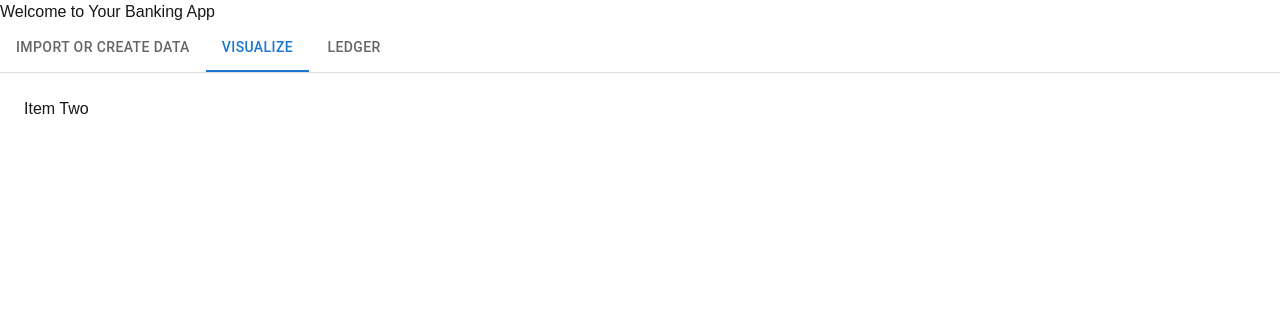
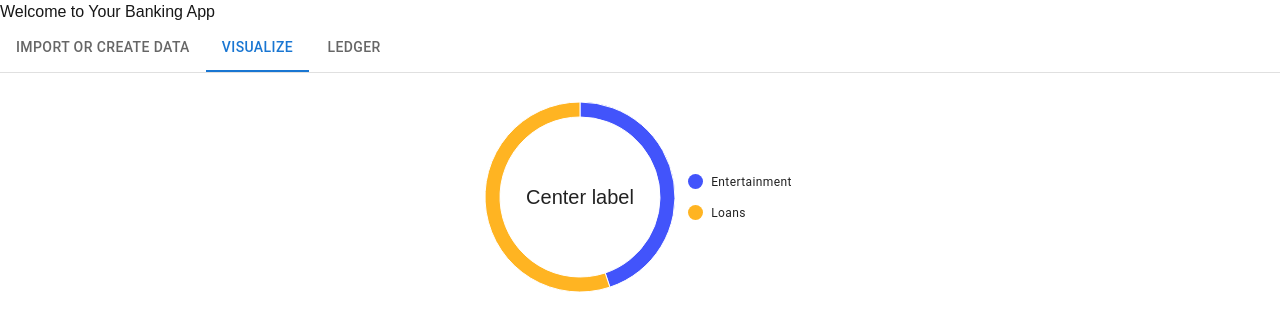
Before and after one commit to ahoeft/ReactJsDatenBank, a Next.js app in the folder daten-bank/: page / in a window 1280 px wide. Both pictures are taken after a click on the tab "VISUALIZE". Shown: the top 330 px of the page. Built offline with nearby package versions, Linux system fonts and the light colour scheme.

Commit message:
add a pie chart using material

```diff
--- a/daten-bank/package.json
+++ b/daten-bank/package.json
@@ -12,6 +12,7 @@
     "@emotion/react": "^11.14.0",
     "@emotion/styled": "^11.14.1",
     "@mui/material": "^7.3.4",
+    "@mui/x-charts": "^8.13.1",
     "next": "15.5.4",
     "react": "19.1.0",
     "react-dom": "19.1.0",
@@ -28,5 +29,9 @@
     "eslint-config-next": "15.5.4",
     "tailwindcss": "^4",
     "typescript": "^5"
+  },
+  "peerDependencies": {
+  "react": "^17.0.0 || ^18.0.0 || ^19.0.0",
+  "react-dom": "^17.0.0 || ^18.0.0 || ^19.0.0"
   }
 }
--- /dev/null
+++ b/daten-bank/src/components/Charts/Visualize.tsx
@@ -0,0 +1,58 @@
+"use client";
+
+import * as React from 'react';
+import { PieChart } from '@mui/x-charts/PieChart';
+import { useDrawingArea } from '@mui/x-charts/hooks';
+import { styled } from '@mui/material/styles';
+
+type Entry = {
+    date: string,
+    amount: string,
+    description: string,
+    type: string,
+}
+
+interface VisualizeProps {
+    visualizeArray: Entry[]
+}
+
+const size = {
+  width: 200,
+  height: 200,
+};
+
+const StyledText = styled('text')(({ theme }) => ({
+  fill: theme.palette.text.primary,
+  textAnchor: 'middle',
+  dominantBaseline: 'central',
+  fontSize: 20,
+}));
+
+function PieCenterLabel({ children }: { children: React.ReactNode }) {
+  const { width, height, left, top } = useDrawingArea();
+  return (
+    <StyledText x={left + width / 2} y={top + height / 2}>
+      {children}
+    </StyledText>
+  );
+}
+
+export default function Visualize({visualizeArray}:VisualizeProps) {
+  let data = [];
+  let filtered = visualizeArray.filter((entry) => entry.type != 'Paychecks/Salary');
+  let grouped = Object.groupBy(filtered, ({ type }) => type);
+
+
+data = Object.entries(grouped).map(([type, entries]) => ({
+  value: entries?.reduce(
+  (accumulator, entry) => accumulator + Math.abs(parseFloat(entry.amount)), 0)!,
+  label: type,
+}));
+
+  return (
+
+    <PieChart series={[{ data, innerRadius: 80 }]} {...size}>
+      <PieCenterLabel>Center label</PieCenterLabel>
+    </PieChart>
+  );
+}
--- a/daten-bank/src/components/Content.tsx
+++ b/daten-bank/src/components/Content.tsx
@@ -6,6 +6,7 @@ import Box from '@mui/material/Box';
 
 import Ledger from "@/components/Ledger";
 import CsvUploader from '@/components/CsvUploader';
+import Visualize from '@/components/Charts/Visualize';
 
 
 
@@ -64,7 +65,7 @@ export default function BasicTabs() {
         <CsvUploader setData={setLedgerData} />
       </CustomTabPanel>
       <CustomTabPanel value={value} index={1}>
-        Item Two
+        <Visualize visualizeArray={ledgerData} />
       </CustomTabPanel>
       <CustomTabPanel value={value} index={2}>
         <Ledger ledgerArray={ledgerData}/>
```
Also changed, not shown: 1 other file (tests, documents, lock files or other folders).
